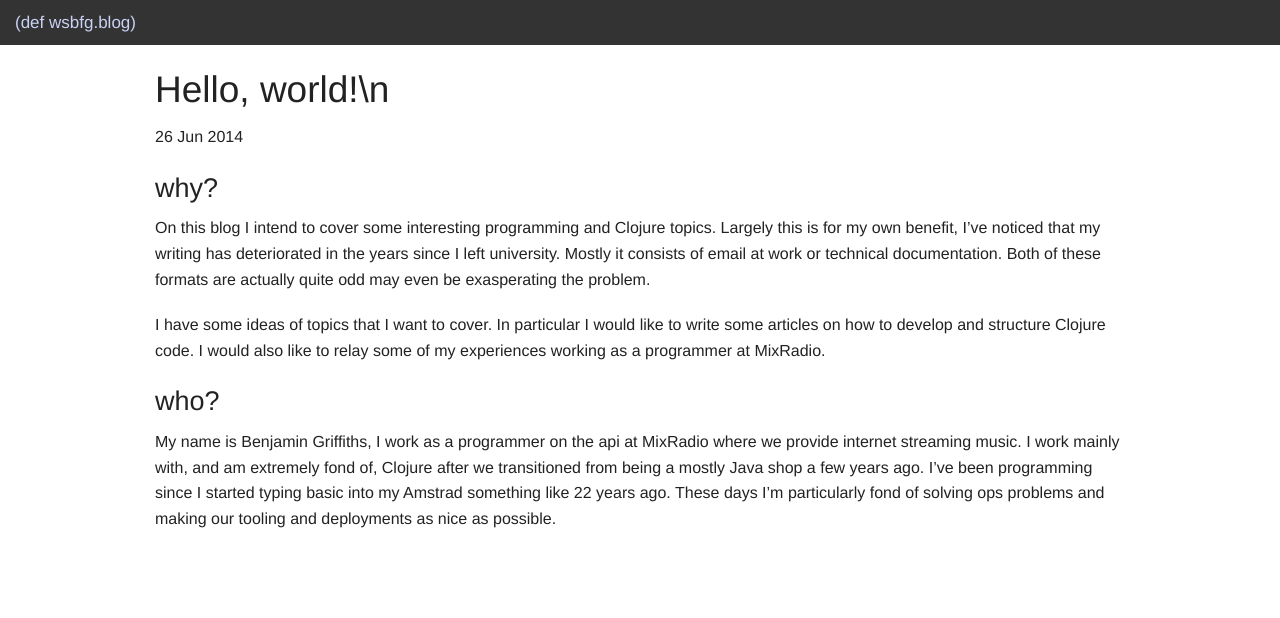
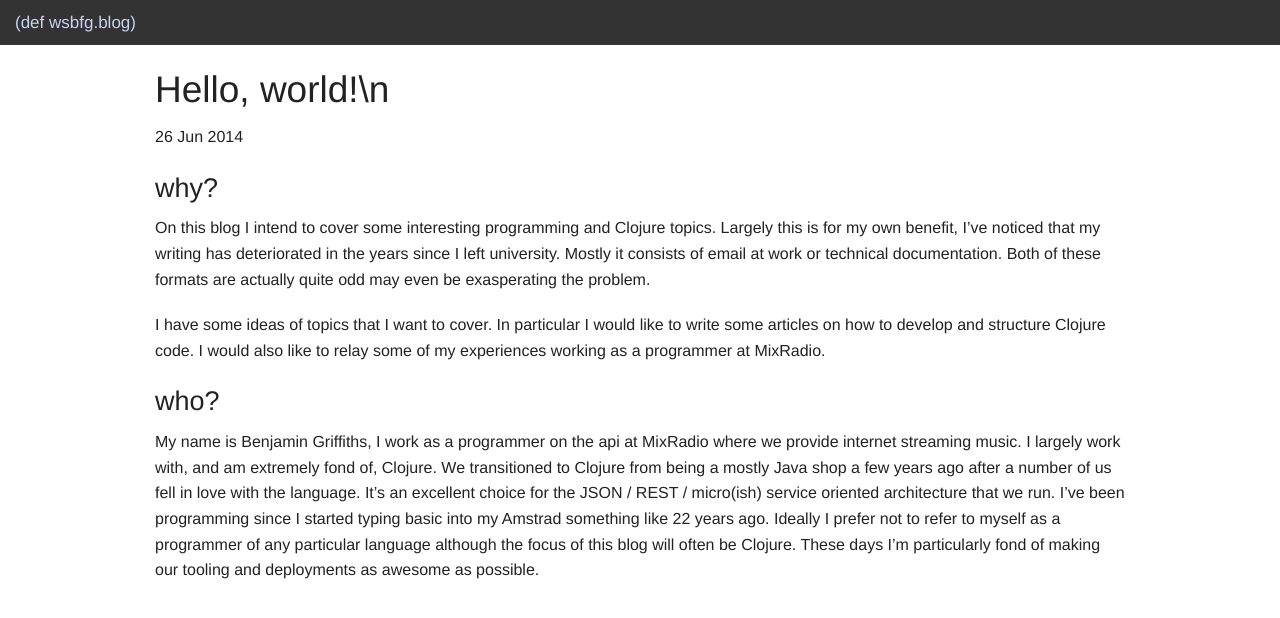
Before and after one commit to whostolebenfrog/whostolebenfrog.github.io, a Jekyll site: the page built from _posts/2014-06-26-welcome-to-jekyll.markdown, in a window 1280 px wide. Shown: the top 618 px of the page. Built offline with Jekyll 4.4.1, drawn with Linux system fonts in a browser that asks for light colours; Markdown is read by kramdown in place of the engine named in the settings.

Commit message:
Tidy up introduction

```diff
--- a/_posts/2014-06-26-welcome-to-jekyll.markdown
+++ b/_posts/2014-06-26-welcome-to-jekyll.markdown
@@ -13,4 +13,4 @@ I have some ideas of topics that I want to cover. In particular I would like to
 
 ### who?
 
-My name is Benjamin Griffiths, I work as a programmer on the api at MixRadio where we provide internet streaming music. I work mainly with, and am extremely fond of, Clojure after we transitioned from being a mostly Java shop a few years ago. I've been programming since I started typing basic into my Amstrad something like 22 years ago. These days I'm particularly fond of solving ops problems and making our tooling and deployments as nice as possible.
+My name is Benjamin Griffiths, I work as a programmer on the api at MixRadio where we provide internet streaming music. I largely work with, and am extremely fond of, Clojure. We transitioned to Clojure from being a mostly Java shop a few years ago after a number of us fell in love with the language. It's an excellent choice for the JSON / REST / micro(ish) service oriented architecture that we run. I've been programming since I started typing basic into my Amstrad something like 22 years ago. Ideally I prefer not to refer to myself as a programmer of any particular language although the focus of this blog will often be Clojure. These days I'm particularly fond of making our tooling and deployments as awesome as possible.
```
